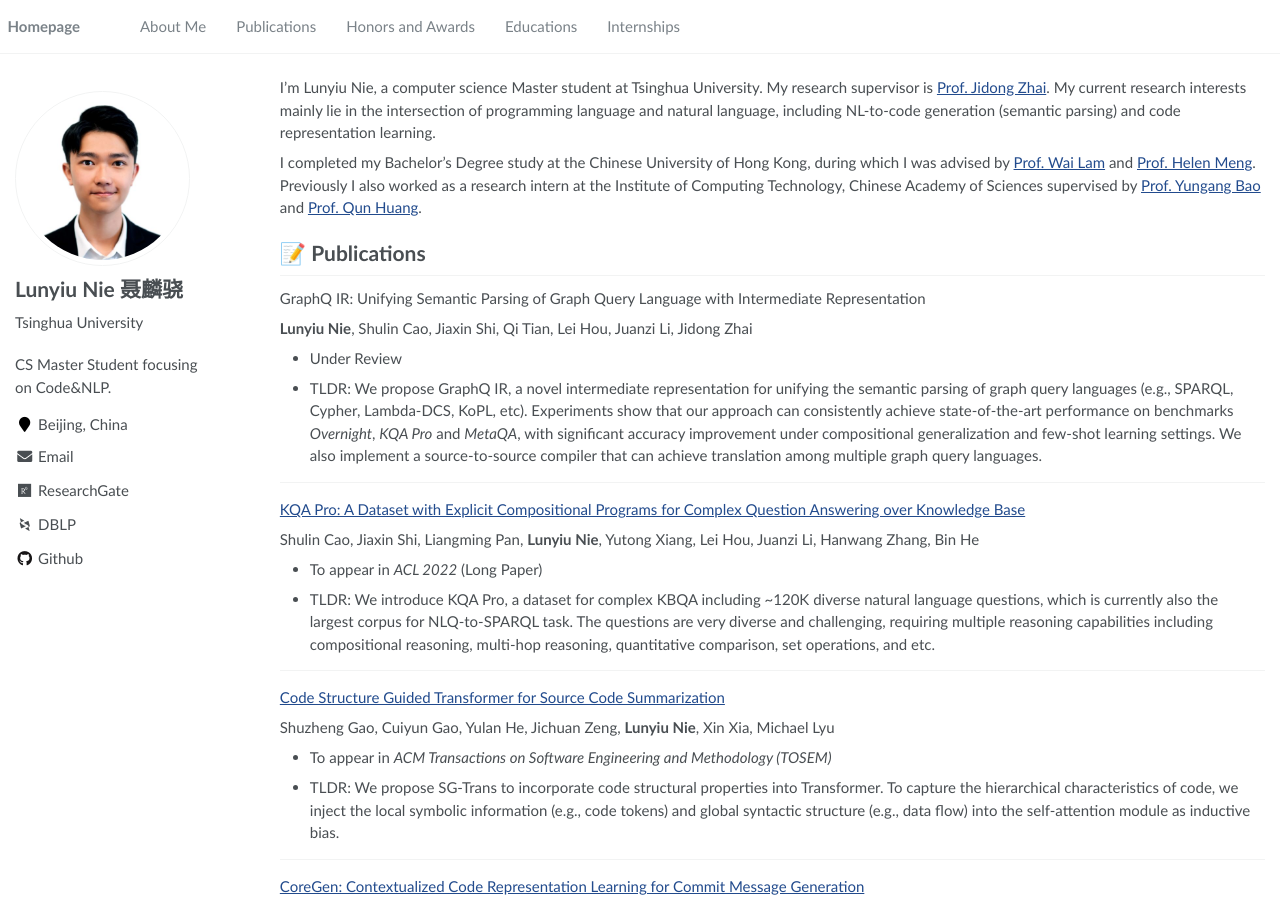
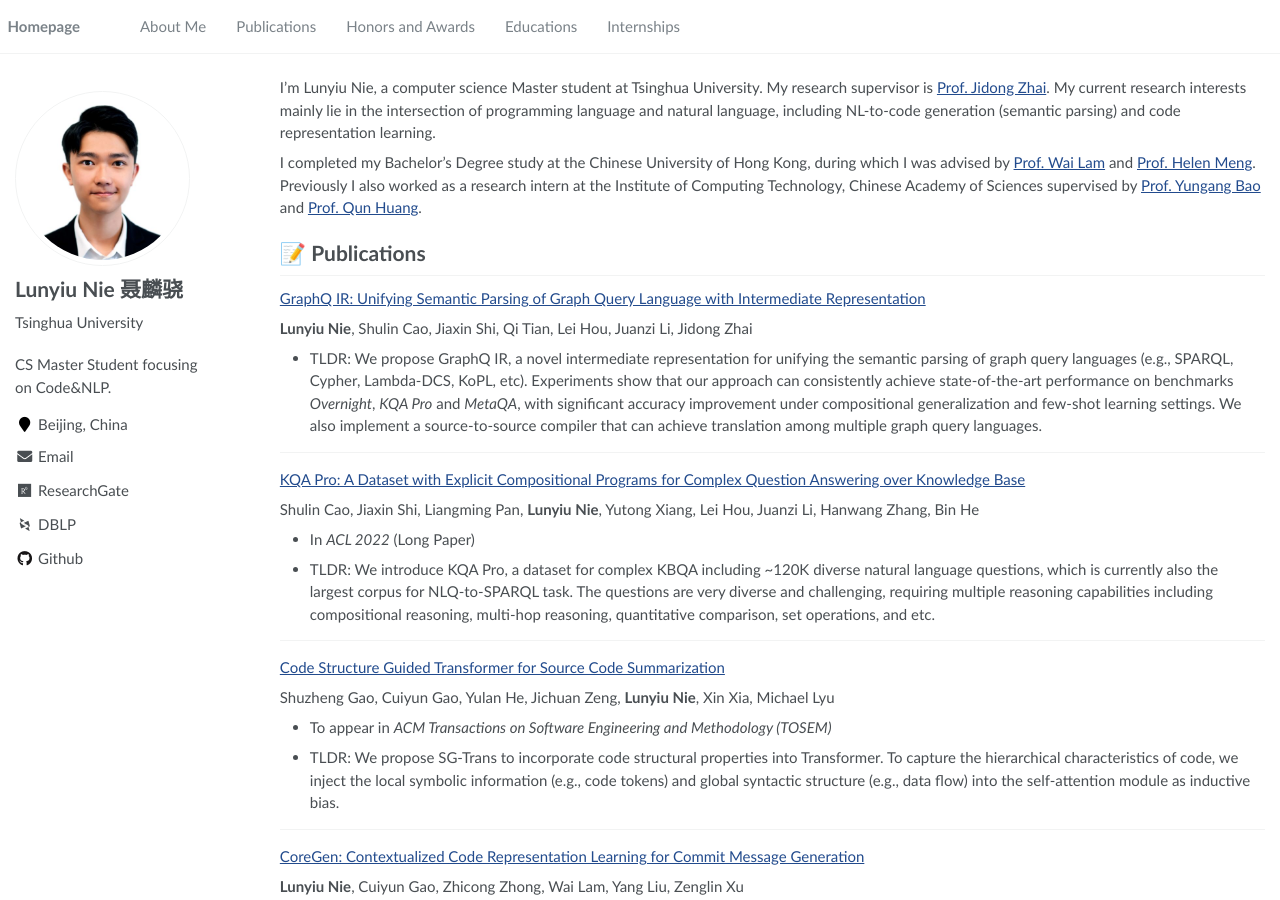
Before and after one commit to Flitternie/flitternie.github.io, a Jekyll site: the page built from _pages/about.md, in a window 1280 px wide and 900 px high. Built offline with Jekyll 4.4.1, drawn with Linux system fonts in a browser that asks for light colours; some web fonts are replaced.

Commit message:
Update about.md

```diff
--- a/_pages/about.md
+++ b/_pages/about.md
@@ -27,11 +27,10 @@ I completed my Bachelor’s Degree study at the Chinese University of Hong Kong,
 - *2022.02*: &nbsp;🎉🎉 Lorem ipsum dolor sit amet, consectetur adipiscing elit. Vivamus ornare aliquet ipsum, ac tempus justo dapibus sit amet.  -->
 
 # 📝 Publications
-GraphQ IR: Unifying Semantic Parsing of Graph Query Language with Intermediate Representation
+[GraphQ IR: Unifying Semantic Parsing of Graph Query Language with Intermediate Representation](https://arxiv.org/abs/2205.12078)
 
 **Lunyiu Nie**, Shulin Cao, Jiaxin Shi, Qi Tian, Lei Hou, Juanzi Li, Jidong Zhai
 
-- Under Review
 - TLDR: We propose GraphQ IR, a novel intermediate representation for unifying the semantic parsing of graph query languages (e.g., SPARQL, Cypher, Lambda-DCS, KoPL, etc). Experiments show that our approach can consistently achieve state-of-the-art performance on benchmarks *Overnight*, *KQA Pro* and *MetaQA*, with significant accuracy improvement under compositional generalization and few-shot learning settings. We also implement a source-to-source compiler that can achieve translation among multiple graph query languages.
 
 ------
@@ -39,7 +38,7 @@ GraphQ IR: Unifying Semantic Parsing of Graph Query Language with Intermediate R
 
 Shulin Cao, Jiaxin Shi, Liangming Pan, **Lunyiu Nie**, Yutong Xiang, Lei Hou, Juanzi Li, Hanwang Zhang, Bin He
 
-- To appear in _ACL 2022_ (Long Paper)
+- In _ACL 2022_ (Long Paper)
 - TLDR: We introduce KQA Pro, a dataset for complex KBQA including ~120K diverse natural language questions, which is currently also the largest corpus for NLQ-to-SPARQL task. The questions are very diverse and challenging, requiring multiple reasoning capabilities including compositional reasoning, multi-hop reasoning, quantitative comparison, set operations, and etc.
 
 ------
```
